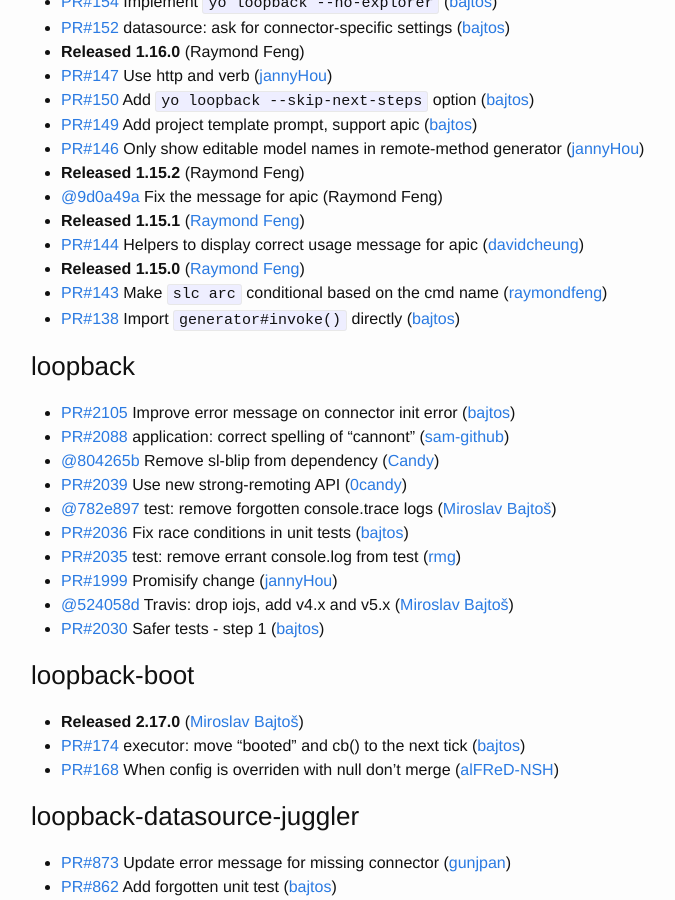
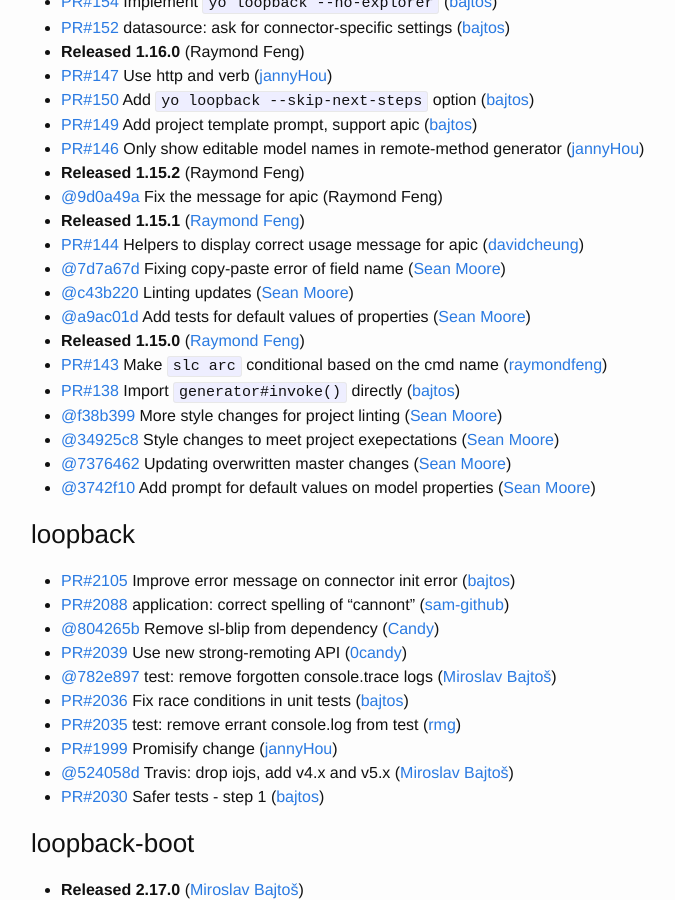
Before and after one commit to strongloop/loopback, a Jekyll site: the page built from index.md, in a window 1280 px wide and 900 px high, scrolled down 633 px. Shown: the whole window, without its empty margins (239-914 px from the left). Built offline with Jekyll 4.4.1, drawn with Linux system fonts in a browser that asks for light colours.

Commit message:
Update changelog

```diff
--- a/index.md
+++ b/index.md
@@ -33,9 +33,16 @@
  * [@9d0a49a](https://github.com/strongloop/generator-loopback/commit/9d0a49ab2da5d801041ab2ae8a0b0a80cedfadc3) Fix the message for apic (Raymond Feng)
  * **Released 1.15.1** ([Raymond Feng](https://github.com/raymondfeng))
  * [PR#144](https://github.com/strongloop/generator-loopback/pull/144) Helpers to display correct usage message for apic ([davidcheung](https://github.com/davidcheung))
+ * [@7d7a67d](https://github.com/strongloop/generator-loopback/commit/7d7a67d463d89988879a85f534731904aa6f4691) Fixing copy-paste error of field name ([Sean Moore](https://github.com/cmoore4))
+ * [@c43b220](https://github.com/strongloop/generator-loopback/commit/c43b22092716e337ae85b24cb93d63970a631d03) Linting updates ([Sean Moore](https://github.com/cmoore4))
+ * [@a9ac01d](https://github.com/strongloop/generator-loopback/commit/a9ac01d3d1886b0b0f0f6245d5d5195902c18405) Add tests for default values of properties ([Sean Moore](https://github.com/cmoore4))
  * **Released 1.15.0** ([Raymond Feng](https://github.com/raymondfeng))
  * [PR#143](https://github.com/strongloop/generator-loopback/pull/143) Make `slc arc` conditional based on the cmd name ([raymondfeng](https://github.com/raymondfeng))
  * [PR#138](https://github.com/strongloop/generator-loopback/pull/138) Import `generator#invoke()` directly ([bajtos](https://github.com/bajtos))
+ * [@f38b399](https://github.com/strongloop/generator-loopback/commit/f38b399a953dc2262e2765a4bd603753787de032) More style changes for project linting ([Sean Moore](https://github.com/cmoore4))
+ * [@34925c8](https://github.com/strongloop/generator-loopback/commit/34925c88ca233c1ae6bb467379532ab5824c8d49) Style changes to meet project exepectations ([Sean Moore](https://github.com/cmoore4))
+ * [@7376462](https://github.com/strongloop/generator-loopback/commit/73764623988fa85b8ec42ff2a6e2aec0014298d4) Updating overwritten master changes ([Sean Moore](https://github.com/cmoore4))
+ * [@3742f10](https://github.com/strongloop/generator-loopback/commit/3742f10f6d61084eed9d0f244163523437a75198) Add prompt for default values on model properties ([Sean Moore](https://github.com/cmoore4))
 
 
 ### loopback
```
